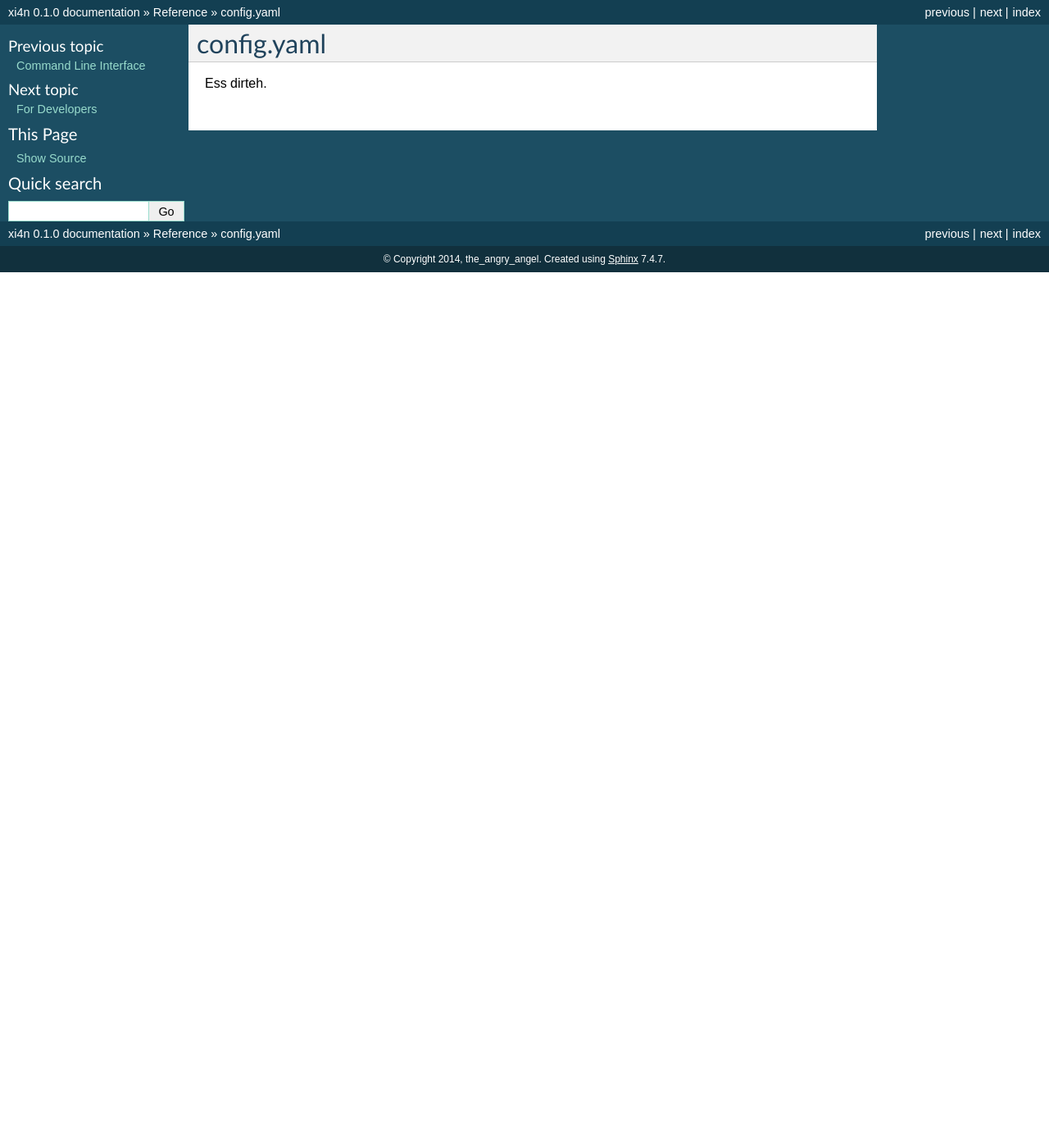
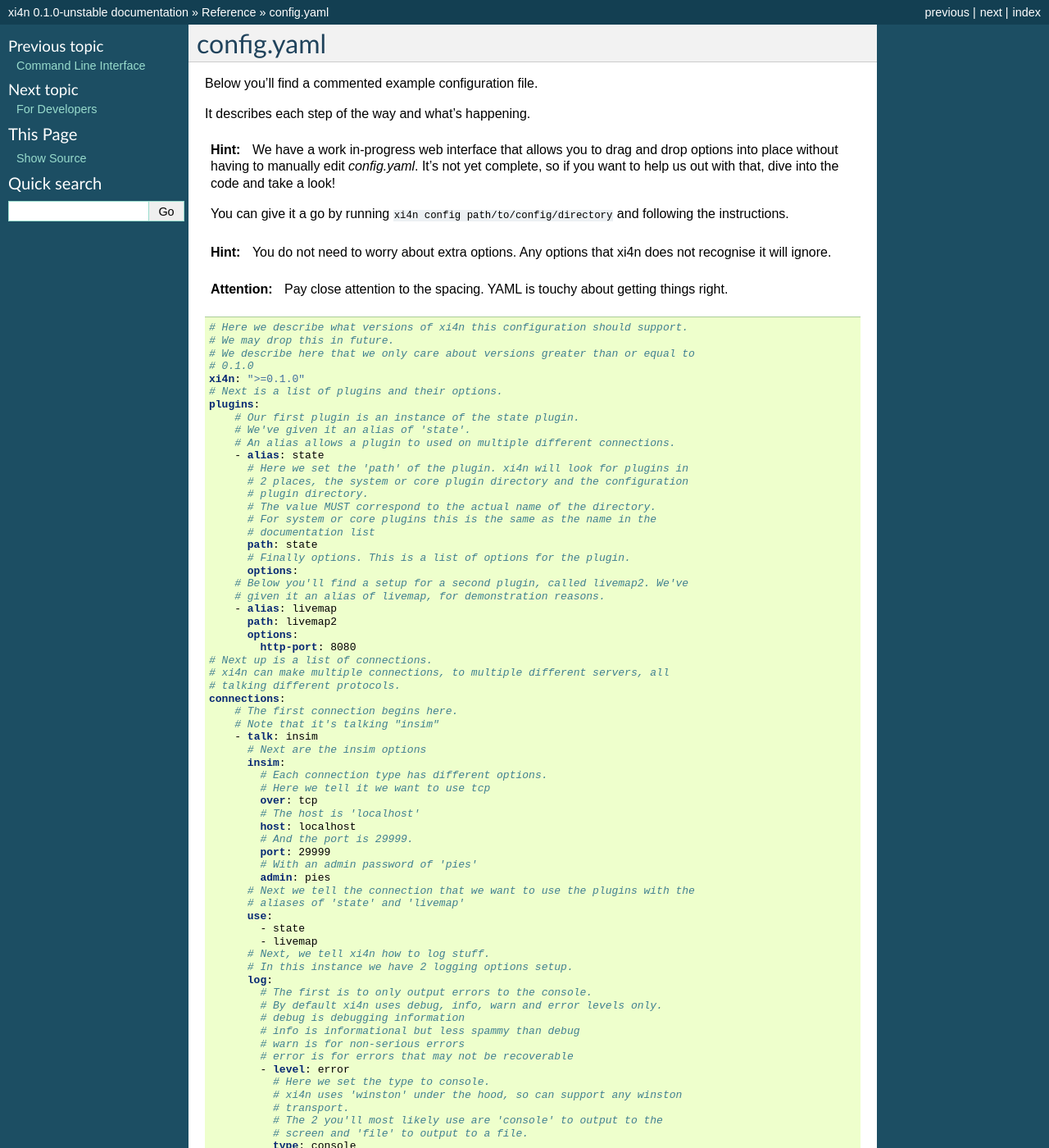
Before and after one commit to theangryangel/XI4N, a Sphinx documentation site: the page built from docs/ref/config.rst, in a window 1280 px wide and 1400 px high. Shown: the whole window at 82% size. Built offline with Sphinx 7.4.7, drawn with Linux system fonts in a browser that asks for light colours; some of the changed text lies outside the part shown.

Commit message:
Initial commit of connections documentation, additional docs added for lfs, node, plugins and config.yaml

```diff
--- a/docs/conf.py
+++ b/docs/conf.py
@@ -28,7 +28,7 @@ import os
 # Add any Sphinx extension module names here, as strings. They can be
 # extensions coming with Sphinx (named 'sphinx.ext.*') or your custom
 # ones.
-extensions = []
+extensions = [ 'sphinx.ext.todo' ]
 
 # Add any paths that contain templates here, relative to this directory.
 templates_path = ['_templates']
@@ -49,11 +49,17 @@ copyright = u'2014, the_angry_angel'
 # The version info for the project you're documenting, acts as replacement for
 # |version| and |release|, also used in various other places throughout the
 # built documents.
-#
+
+# Grab the version from package.json
+import json, re
+pkg=open('../package.json')
+pkg_data = json.load(pkg)
+pkg.close()
+
 # The short X.Y version.
-version = '0.1.0'
+version = re.sub(r'-.+$', '', pkg_data['version'])
 # The full version, including alpha/beta/rc tags.
-release = '0.1.0'
+release = pkg_data['version']
 
 # The language for content autogenerated by Sphinx. Refer to documentation
 # for a list of supported languages.
@@ -241,7 +247,7 @@ man_pages = [
 #  dir menu entry, description, category)
 texinfo_documents = [
   ('index', 'xi4n', u'xi4n Documentation',
-   u'the_angry_angel', 'xi4n', 'One line description of project.',
+   u'the_angry_angel', 'xi4n', 'eXtensible Insim 4 Node.js',
    'Miscellaneous'),
 ]
 
@@ -261,3 +267,5 @@ texinfo_documents = [
 if os.path.exists('_themes') and os.path.isdir('_themes'):
     html_theme = 'sphinx_rtd_theme'
     html_theme_path = ['_themes', ]
+
+todo_include_todos = True
--- a/docs/guides/index.rst
+++ b/docs/guides/index.rst
@@ -9,3 +9,5 @@ guide.
    :maxdepth: 1
 
    main
+   node
+   lfs
--- a/docs/ref/config.rst
+++ b/docs/ref/config.rst
@@ -1,4 +1,111 @@
 config.yaml
 ===========
 
-Ess dirteh.
+Below you'll find a commented example configuration file.
+
+It describes each step of the way and what's happening.
+
+.. HINT::
+    We have a work in-progress web interface that allows you to drag and drop
+    options into place without having to manually edit `config.yaml`. It's not
+    yet complete, so if you want to help us out with that, dive into the code
+    and take a look!
+
+    You can give it a go by running ``xi4n config path/to/config/directory`` and
+    following the instructions.
+
+.. HINT::
+    You do not need to worry about extra options. Any options that xi4n does not
+    recognise it will ignore.
+
+
+.. ATTENTION::
+    Pay close attention to the spacing. YAML is touchy about getting things
+    right.
+
+.. code-block:: yaml
+
+    # Here we describe what versions of xi4n this configuration should support.
+    # We may drop this in future.
+    # We describe here that we only care about versions greater than or equal to
+    # 0.1.0
+    xi4n: ">=0.1.0"
+    # Next is a list of plugins and their options.
+    plugins:
+        # Our first plugin is an instance of the state plugin.
+        # We've given it an alias of 'state'.
+        # An alias allows a plugin to used on multiple different connections.
+        - alias: state
+          # Here we set the 'path' of the plugin. xi4n will look for plugins in
+          # 2 places, the system or core plugin directory and the configuration
+          # plugin directory.
+          # The value MUST correspond to the actual name of the directory.
+          # For system or core plugins this is the same as the name in the
+          # documentation list
+          path: state
+          # Finally options. This is a list of options for the plugin.
+          options:
+        # Below you'll find a setup for a second plugin, called livemap2. We've
+        # given it an alias of livemap, for demonstration reasons.
+        - alias: livemap
+          path: livemap2
+          options:
+            http-port: 8080
+    # Next up is a list of connections.
+    # xi4n can make multiple connections, to multiple different servers, all
+    # talking different protocols.
+    connections:
+        # The first connection begins here.
+        # Note that it's talking "insim"
+        - talk: insim
+          # Next are the insim options
+          insim:
+            # Each connection type has different options.
+            # Here we tell it we want to use tcp
+            over: tcp
+            # The host is 'localhost'
+            host: localhost
+            # And the port is 29999.
+            port: 29999
+            # With an admin password of 'pies'
+            admin: pies
+          # Next we tell the connection that we want to use the plugins with the
+          # aliases of 'state' and 'livemap'
+          use:
+            - state
+            - livemap
+          # Next, we tell xi4n how to log stuff.
+          # In this instance we have 2 logging options setup.
+          log:
+            # The first is to only output errors to the console.
+            # By default xi4n uses debug, info, warn and error levels only.
+            # debug is debugging information
+            # info is informational but less spammy than debug
+            # warn is for non-serious errors
+            # error is for errors that may not be recoverable
+            - level: error
+              # Here we set the type to console.
+              # xi4n uses 'winston' under the hood, so can support any winston
+              # transport.
+              # The 2 you'll most likely use are 'console' to output to the
+              # screen and 'file' to output to a file.
+              type: console
+            # The second is that we log informational errors to a file called
+            # info.log
+            - level: info
+              type: file
+              filename: info.log
+        # Here's a second insim connection
+        # Note, in this instance we use the same plugins, but don't have any
+        # admin password set, and it's talking on port 29998 instead.
+        - talk: insim
+          insim:
+            over: tcp
+            host: localhost
+            port: 29998
+          use:
+            - state
+            - livemap
+          log:
+            - level: error
+              type: console
```
Also changed, not shown: docs/connections/index.rst (added, +74 -0 lines), docs/connections/insim.rst (added, +49 -0 lines), docs/connections/outgauge.rst (added, +41 -0 lines), docs/connections/outsim.rst (added, +46 -0 lines), docs/connections/relay.rst (added, +49 -0 lines), docs/guides/lfs.rst (added, +144 -0 lines), docs/guides/main.rst (+35 -15 lines), docs/guides/node.rst (added, +56 -0 lines), docs/index.rst (+4 -3 lines), docs/plugins/index.rst (+9 -3 lines), docs/plugins/state.rst (+7 -0 lines).
